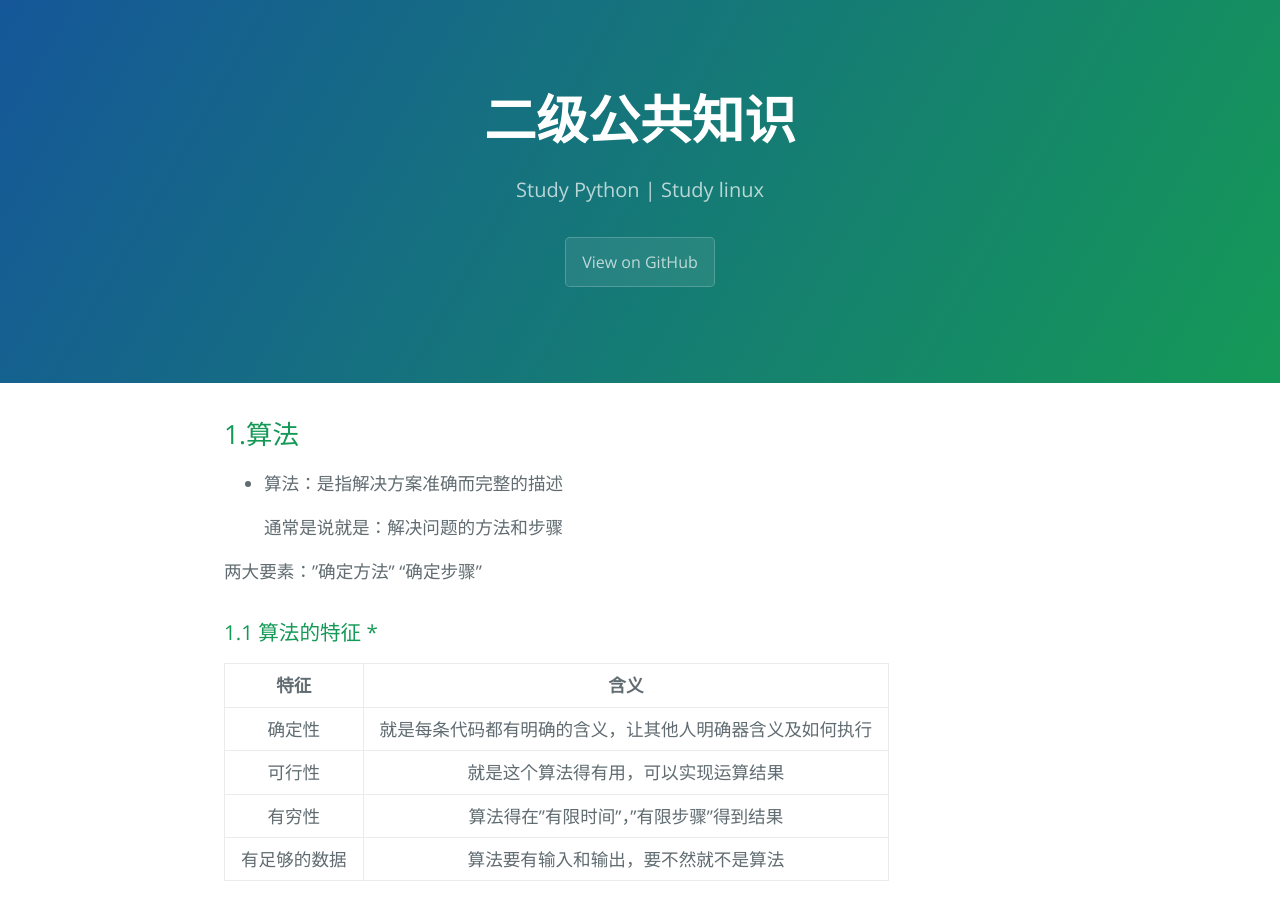
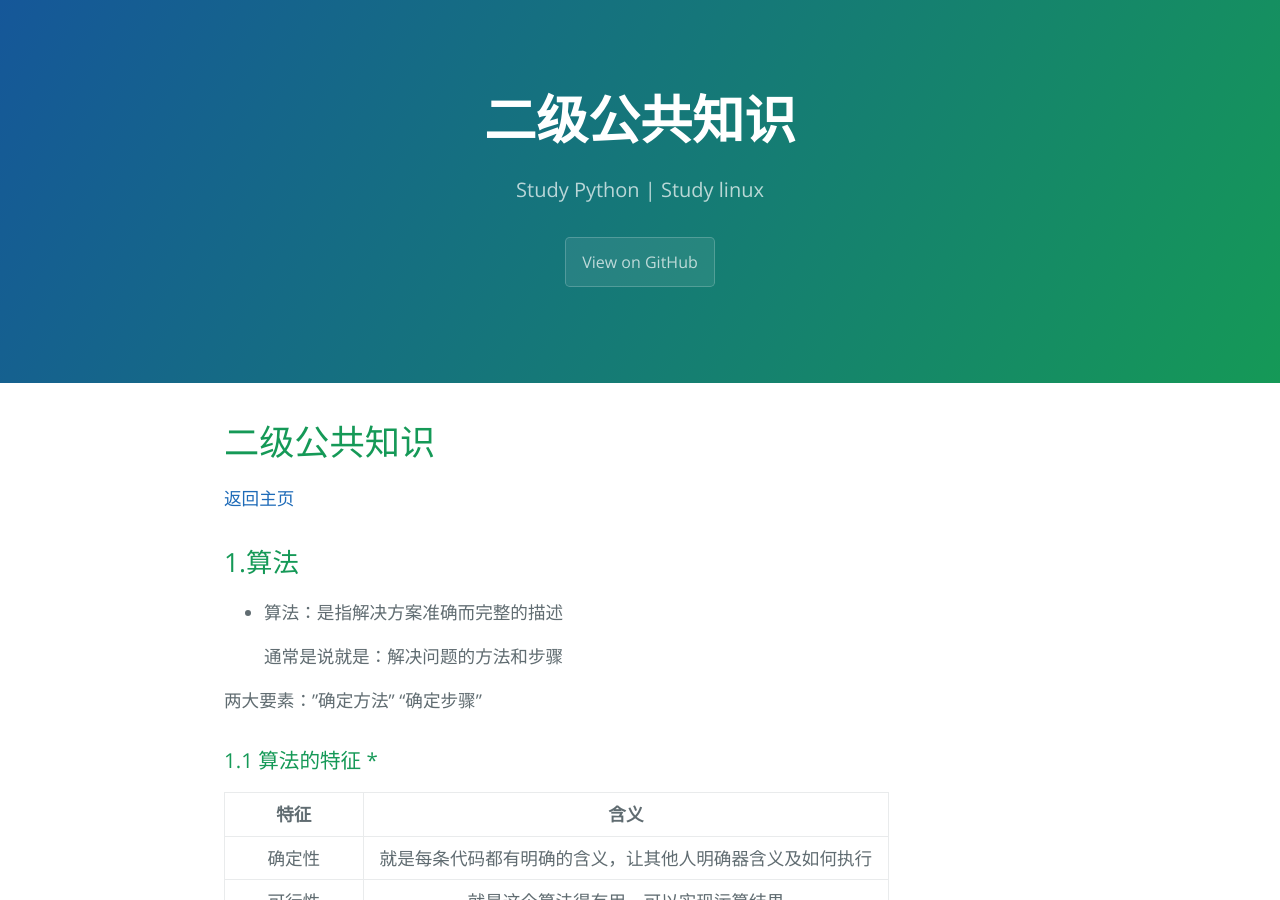
Before and after one commit to mqdcbz/study_python, a Jekyll site: the page built from _posts/2022-03-04-二级公共知识.md, in a window 1280 px wide and 900 px high. Built offline with Jekyll 4.4.1, drawn with Linux system fonts in a browser that asks for light colours; our own code applies the rules of GitHub Pages for plain Markdown files.

Commit message:
Update 2022-03-04-二级公共知识.md

```diff
--- a/_posts/2022-03-04-二级公共知识.md
+++ b/_posts/2022-03-04-二级公共知识.md
@@ -1,3 +1,7 @@
+# 二级公共知识
+
+<a href="https://mqdcbz.github.io/study_python/">返回主页</a>
+
 ## 1.算法
 
 - 算法：是指解决方案准确而完整的描述
```
